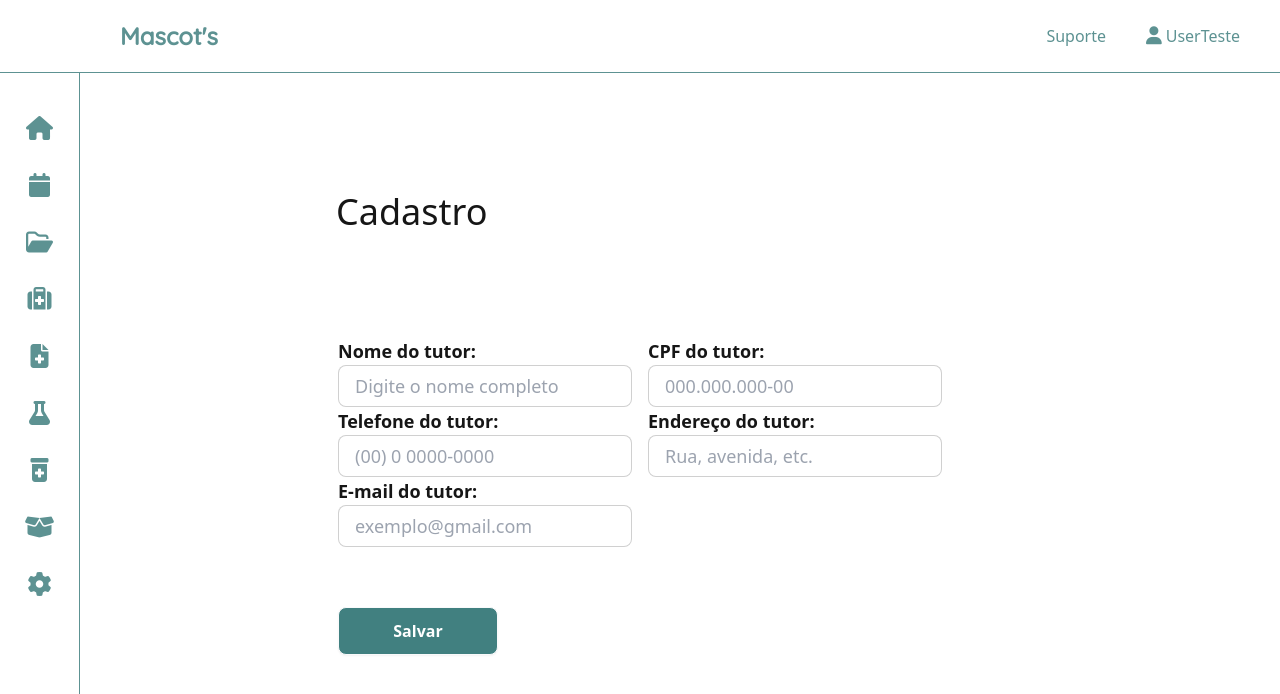
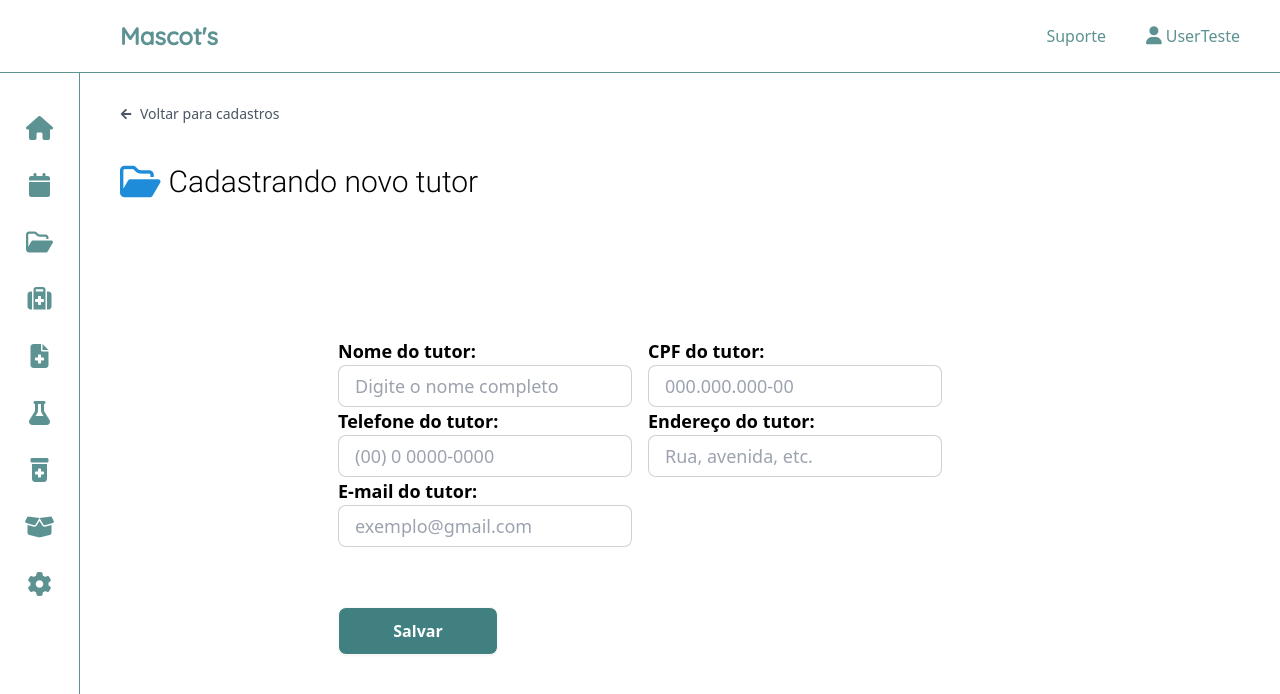
Before and after one commit to softexrecifepe/PI-MASCOTS-TURMA-09-EQUIPE-01, a Next.js app: page /registers/register in a window 1280 px wide. Shown: the top 694 px of the page. Built offline with nearby package versions, Linux system fonts and the light colour scheme.

Commit message:
betaTutorRegister

```diff
--- a/src/app/registers/register/RegisterForm.tsx
+++ b/src/app/registers/register/RegisterForm.tsx
@@ -6,6 +6,7 @@ import { BtnColorBg } from '@/app/components/ui/btn/btnColorBg';
 import { BtnRecover } from '@/app/components/ui/btn/BtnRecover';
 import React, { useState } from 'react';
 import { Tutor } from './tutor'; // Certifique-se de importar a classe Tutor corretamente
+import { BreadCrumb } from '@/app/components/ui/breadcrumbs/breadcrumb';
 
 const RegisterForm = () => {
   const [tutorName, setTutorName] = useState('');
@@ -39,9 +40,10 @@ const RegisterForm = () => {
 
     if (noErrors) {
       const newTutor = new Tutor(tutorName, tutorCpf, tutorTelephone, tutorEmail, tutorAddress);
-      console.log('Dados do Tutor:', newTutor); // Imprime as informações enviadas no console
+      alert("Usuário cadastrado com sucesso!")
+      console.log('Dados do Tutor:', newTutor);
 
-      // Resetar os inputs do formulário
+      // Reset inputs
       setTutorName('');
       setTutorCpf('');
       setTutorTelephone('');
@@ -51,11 +53,9 @@ const RegisterForm = () => {
   };
 
   return (
-    <div className='flex justify-center text-left'>
+    <div className='flex justify-center text-left '>
       <Header />
       <SideBar />
-
-      <h1 className='flex justify-start text-start fixed items-center m-48 text-4xl left-36'>Cadastro</h1>
 
       <main className='flex justify-center flex-col fixed items-center top-24 left-0 text-start w-full h-full'>
         <form className='flex justify-center flex-col gap-5 input-lg' onSubmit={handleSubmit}>
--- a/src/app/registers/register/page.tsx
+++ b/src/app/registers/register/page.tsx
@@ -1,10 +1,23 @@
+'use client'
+
 import React from 'react'
 import RegisterForm from './RegisterForm'
+import { BreadCrumb } from '@/app/components/ui/breadcrumbs/breadcrumb'
+import { SectionTitle } from '@/app/components/ui/titles/sectionTitle'
 
 const page = () => {
   return (
-    <section>
+    <section className='flex h-screen text-black'>
+    <div className="flex-1 overflow-x-hidden overflow-y-auto ml-20 mt-[72px] px-10 py-8">
+
+      <BreadCrumb description="Voltar para cadastros" />
+      <SectionTitle
+              iconClass="fa-regular fa-folder-open"
+              sectionTitle="Cadastrando novo tutor"
+
+            ></SectionTitle>
         <RegisterForm/>
+        </div>
     </section>
   )
 }
```
